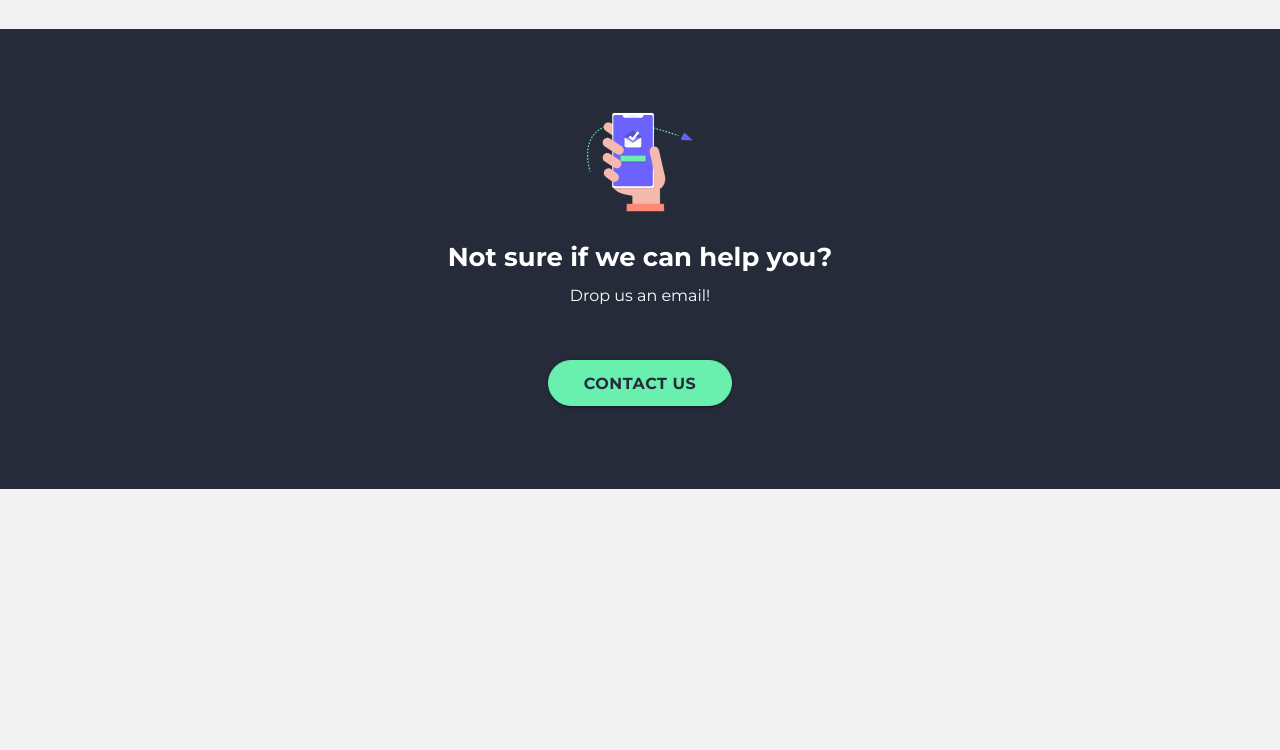
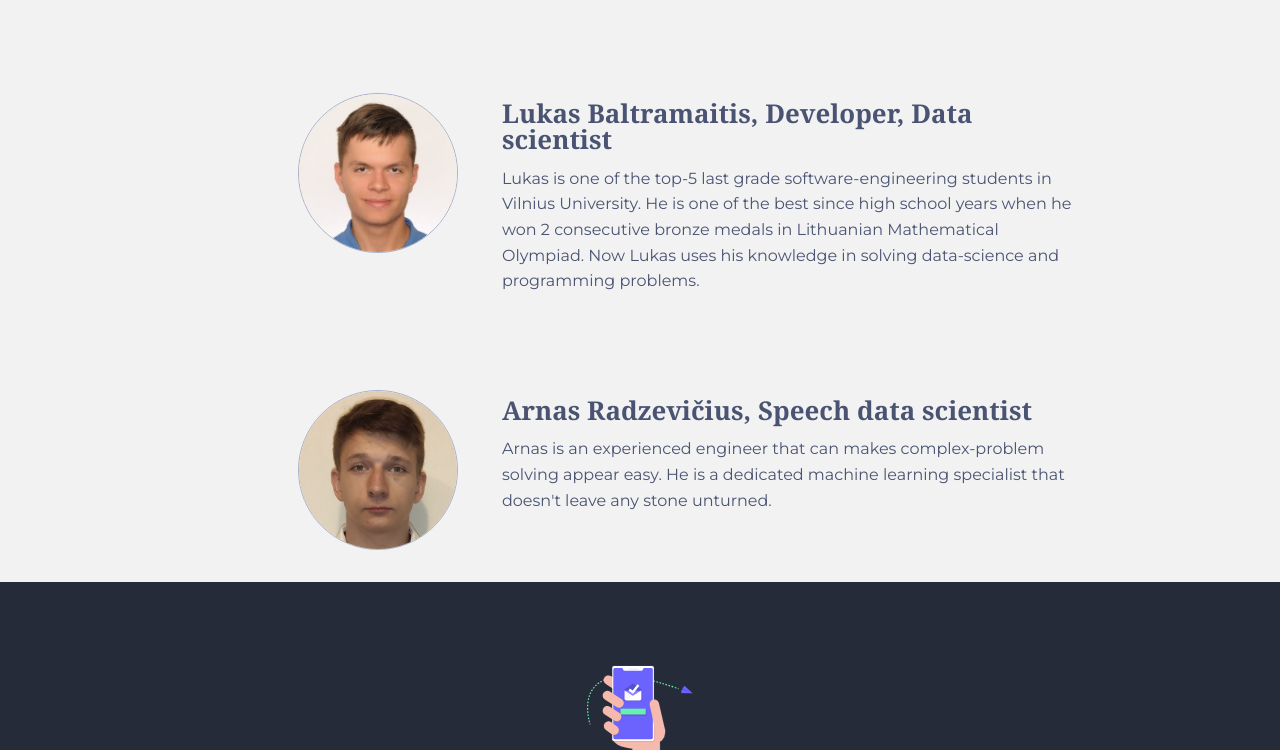
Before and after one commit to wittykiosk/tdi_webpage_aai-labs_lt, a plain HTML site: page index.html in a window 1280 px wide. Shown: the part 5533-6283 px from the top of the page. Before the commit the page ends 6118 px from the top, so only its background shows below. Drawn offline with Linux system fonts and the light colour scheme; a web font is replaced by a local one.

Commit message:
lukas and arnas

```diff
--- a/index.html
+++ b/index.html
@@ -203,11 +203,12 @@
 
     <div class="container pt1 mt4 mb2 text--gray border--bottom solutions pb4">
         <div class=" align--center">
-                <h2 class="title">Consulting services</h2>
+            <h2 class="title">Consulation services</h2>
         </div>
         <div class="">
             <p>
-                    Our team has successfully consulted numerous companies about AI application in their everyday processes in the following topics:
+                Our team has successfully consulted numerous companies about AI application in their everyday processes
+                in the following topics:
             </p>
             <ul>
                 <li>Data collection for AI analysis</li>
@@ -232,7 +233,7 @@
         <div class="row  team-member">
             <div class="col s4 face-box">
                 <p>
-                        <img src="img/us/aistis-r.jpg" />
+                    <img src="img/us/aistis-r.jpg"/>
                 </p>
             </div>
             <div class="col s8 member-intro">
@@ -249,7 +250,7 @@
         <div class="row  team-member">
             <div class="col s4 face-box">
                 <p>
-                        <img src="img/us/tadas-s.jpeg" />
+                    <img src="img/us/tadas-s.jpeg"/>
                 </p>
             </div>
             <div class="col s8 member-intro">
@@ -269,7 +270,7 @@ holds multiple industry-recognised certifications.
         <div class="row  team-member">
             <div class="col s4 face-box">
                 <p>
-                        <img src="img/us/rokas-g.jpg" />
+                    <img src="img/us/rokas-g.jpg"/>
                 </p>
             </div>
             <div class="col s8 member-intro">
@@ -279,7 +280,36 @@ holds multiple industry-recognised certifications.
                     stone unturned. Additionally, he is an experienced engineer that can makes complex-problem
                     solving appear easy.
                 </p>
-
+            </div>
+        </div>
+        <div class="row  team-member">
+            <div class="col s4 face-box">
+                <p>
+                    <img src="img/us/lukas-b3.jpg"/>
+                </p>
+            </div>
+            <div class="col s8 member-intro">
+                <h3>Lukas Baltramaitis, Developer, Data scientist</h3>
+                <p>
+                    Lukas is one of the top-5 last grade software-engineering students in Vilnius University. He is one
+                    of the best since high school years when he won 2 consecutive bronze medals in Lithuanian
+                    Mathematical Olympiad. Now Lukas uses his knowledge in solving data-science and programming
+                    problems.
+                </p>
+            </div>
+        </div>
+        <div class="row  team-member">
+            <div class="col s4 face-box">
+                <p>
+                    <img src="img/us/arnas.jpg"/>
+                </p>
+            </div>
+            <div class="col s8 member-intro">
+                <h3>Arnas Radzevičius, Speech data scientist</h3>
+                <p>
+                    Arnas is an experienced engineer that can makes complex-problem solving appear easy. He is a
+                    dedicated machine learning specialist that doesn't leave any stone unturned.
+                </p>
             </div>
         </div>
     </div>
```
Lines whose indentation alone changed are shown as unchanged.
